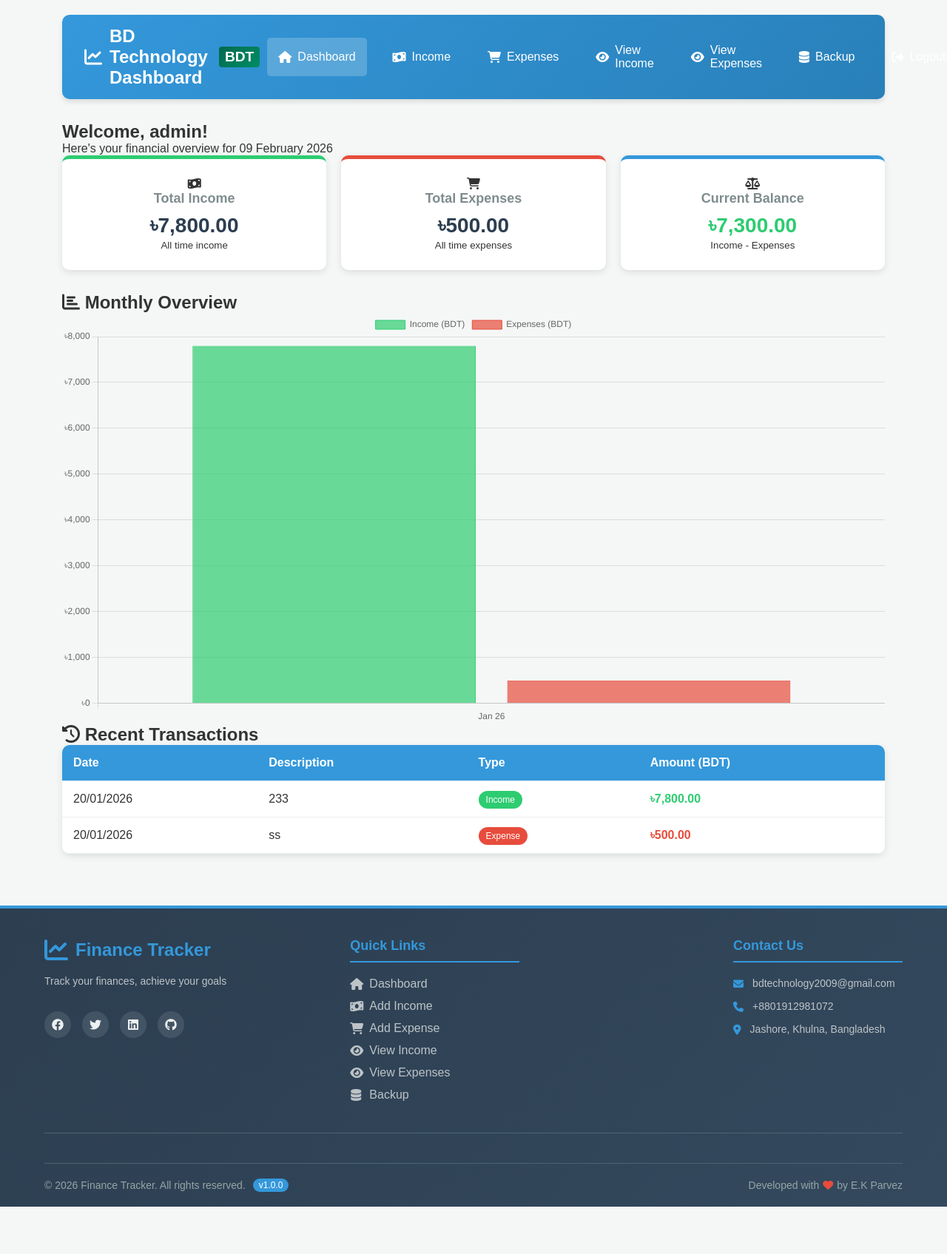
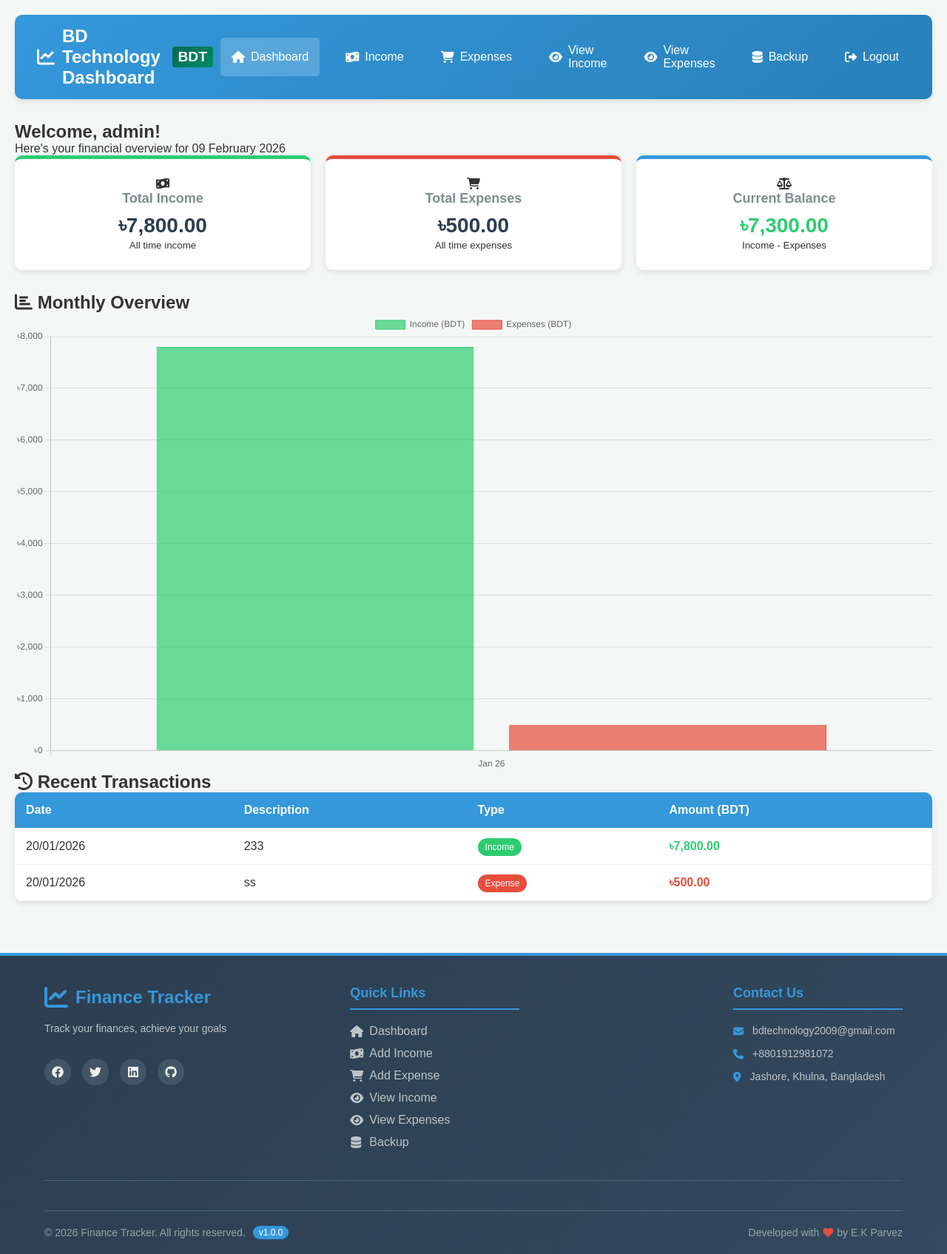
Before and after one commit to EKPARVEZ/finance_app, a PHP site: page /dashboard.php in a window 1280 px wide. Shown: the whole page at 74% size. Before the commit the page ends 1631 px from the top, so only its background shows below. Run offline with PHP 8.4, Linux system fonts and the light colour scheme; a user stored in the database is signed in; data comes from the database, SQL or seed files in the repository.

Commit message:
Update style.css

```diff
--- a/style.css
+++ b/style.css
@@ -11,8 +11,8 @@ body {
 }
 
 .container {
-    width: 90%;
-    max-width: 1200px;
+    width: auto;
+    max-width: auto;
     margin: 0 auto;
     padding: 20px;
 }
@@ -601,4 +601,5 @@ tbody tr:hover {
 .action-btn span {
     font-size: 0.9rem;
     text-align: center;
+
 }
```
